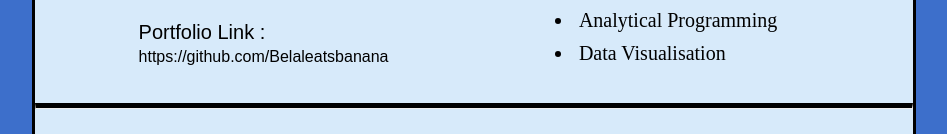
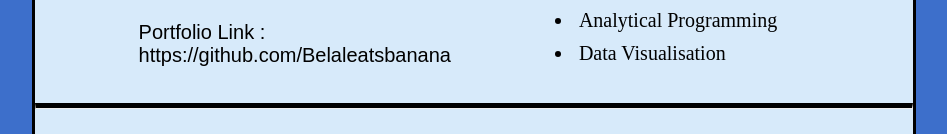
Before and after one commit to Belaleatsbanana/Belal_Taha.github.io, a plain HTML site: page index.html in a window 1280 px wide. Shown: the part 821-955 px from the top of the page, without its empty margins (166-1113 px from the left). Drawn offline with Linux system fonts and the light colour scheme.

Commit message:
index.html

```diff
--- a/index.html
+++ b/index.html
@@ -43,7 +43,7 @@
                     CV Link :
                     <br><br>
                     Resume Link :<span> https://shorturl.at/lqQX2</span><br><br>
-                    Portfolio Link :<span style ="font-size: 16px;"> https://github.com/Belaleatsbanana</span>
+                    Portfolio Link :<span> https://github.com/Belaleatsbanana</span>
                 </p>
 
             </div>
```
